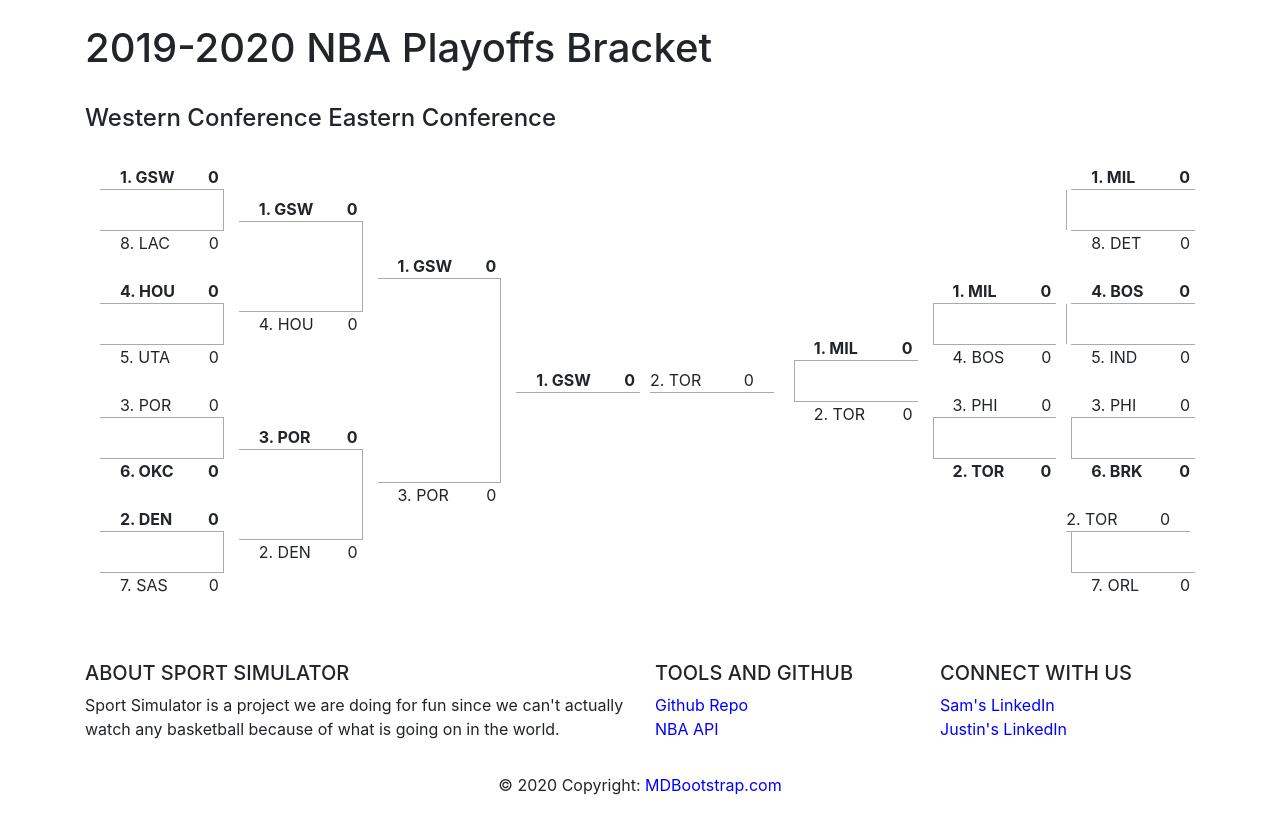
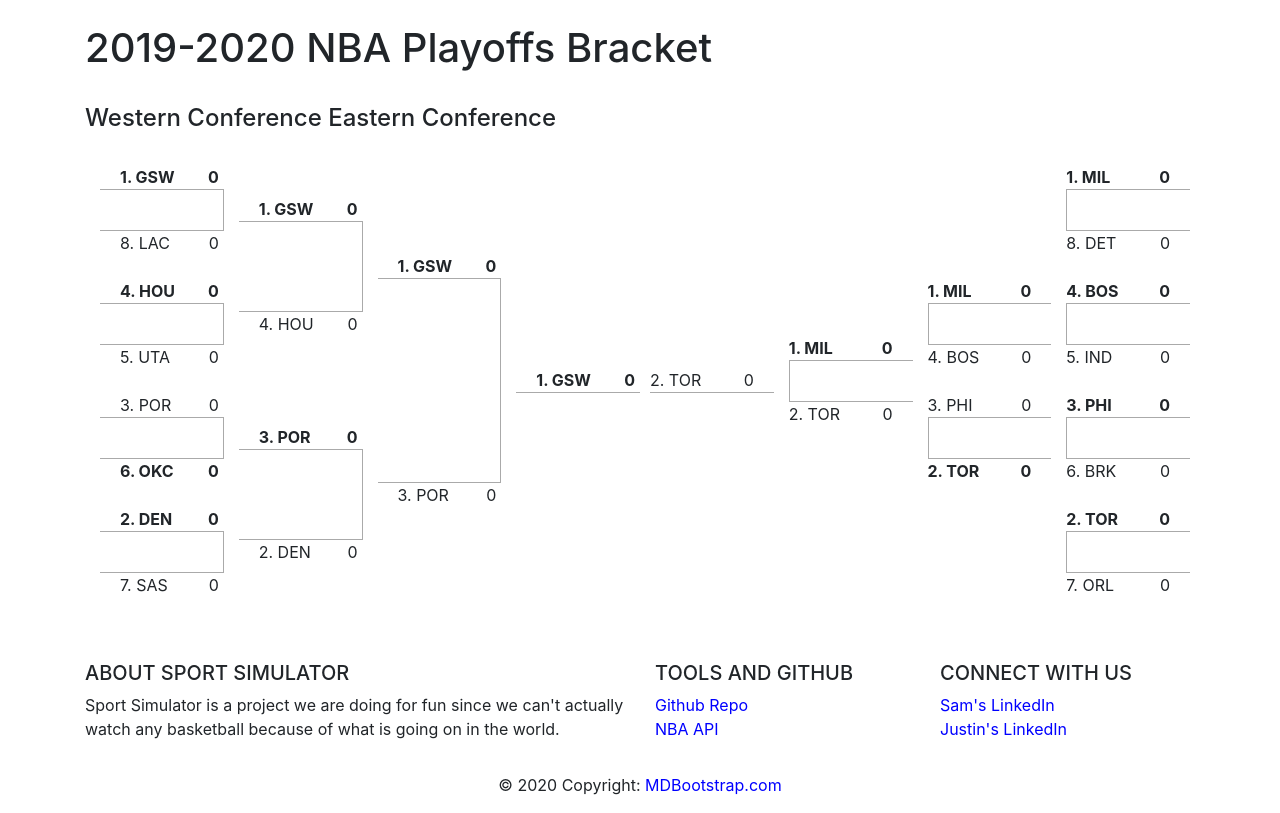
Before and after one commit to JustinJKelly/sports_simulator, a Django app: page /basketball/playoffs in a window 1280 px wide. Shown: the part 56-869 px from the top of the page. Run offline with Django 3.2, Linux system fonts and the light colour scheme; some libraries are stand-ins or nearby versions.

Commit message:
updated playoff bracket. Right side of the bracket is buggy

```diff
--- a/templates/basketball/playoffs.html
+++ b/templates/basketball/playoffs.html
@@ -5,7 +5,7 @@
       .tournament{
         display:flex;
         flex-direction:row;
-        overflow: scroll;
+        overflow: auto;
     }
     .round{
         display:flex;
@@ -30,12 +30,12 @@
     .round .spacer:first-child,
     .round .spacer:last-child{ flex-grow:.5; }
 
-    .round-right .spacer{ flex-shrink:1; }
-    .round-right .spacer:first-child,
-    .round-right .spacer:last-child{ flex-shrink:.5; }
+    .round-right .spacer-right{ flex-grow:1; }
+    .round-right .spacer-right:first-child,
+    .round-right .spacer-right:last-child{ flex-grow:.5; }
 
     .round-right .game-spacer{
-        flex-shrink:1;
+        flex-grow:1;
     }
     .round .game-spacer{
         flex-grow:1;
@@ -58,6 +58,10 @@
         font-weight:bold;
     }
 
+    li.game-right.winner{
+        font-weight: bold;
+    }
+
     li.game span{
         float:right;
         margin-right:5px;
@@ -70,6 +74,7 @@
 
     li.game-top{ border-bottom:1px solid #aaa; }
 
+    li.game-right-top{ border-bottom: 1px solid #aaa;}
 
     li.game-spacer{
         border-right:1px solid #aaa;
@@ -82,6 +87,9 @@
     }
 
     li.game-bottom{
+        border-top:1px solid #aaa;
+    }
+    li.game-right-bottom{
         border-top:1px solid #aaa;
     }
     </style>
@@ -156,24 +164,24 @@
             <li class="spacer-right">&nbsp;</li>
         </ul>
 
-        <ul class="round round-right-3">
-            <li class="spacer">&nbsp;</li>
-            <li class="game game-top winner">1. MIL<span>0</span>
-            <li class="game game-spacer-right">&nbsp;</li>
-            <li class="game game-bottom ">2. TOR<span>0</span></li>
-            <li class="spacer">&nbsp;</li>
+        <ul class="round-right round-right-3">
+            <li class="spacer-right">&nbsp;</li>
+            <li class="game-right game-right-top winner">1. MIL<span>0</span>
+            <li class="game-right game-spacer-right">&nbsp;</li>
+            <li class="game-right game-right-bottom ">2. TOR<span>0</span></li>
+            <li class="spacer-right">&nbsp;</li>
         </ul>
         <ul class="round round-right-2">
             <li class="spacer-right">&nbsp;</li>
-            <li class="game game-top winner">1. MIL<span>0</span></li>
-            <li class="game game-spacer-right"></li>
-            <li class="game game-bottom">4. BOS<span>0</span></li>
+            <li class="game-right game-right-top winner">1. MIL<span>0</span></li>
+            <li class="game-right game-spacer-right"></li>
+            <li class="game-right game-right-bottom">4. BOS<span>0</span></li>
 
             <li class="spacer-right">&nbsp;</li>
 
-            <li class="game game-top">3. PHI <span>0</span></li>
-            <li class="game game-spacer-right">&nbsp;</li>
-            <li class="game game-bottom winner">2. TOR<span>0</span></li>
+            <li class="game-right game-right-top">3. PHI <span>0</span></li>
+            <li class="game-right game-spacer-right">&nbsp;</li>
+            <li class="game-right game-right-bottom winner">2. TOR<span>0</span></li>
 
             <li class="spacer-right">&nbsp;</li>
         </ul>
@@ -181,27 +189,27 @@
         <ul class="round-right round-right-1">
             <li class="spacer-right">&nbsp;</li>
 
-            <li class="game game-top winner">1. MIL <span>0</span></li>
+            <li class="game-right game-right-top winner">1. MIL <span>0</span></li>
             <li class="game-right game-spacer-right">&nbsp;</li>
-            <li class="game game-bottom ">8. DET <span>0</span></li>
+            <li class="game-right game-right-bottom ">8. DET <span>0</span></li>
 
             <li class="spacer-right">&nbsp;</li>
 
-            <li class="game game-top winner">4. BOS<span>0</span></li>
+            <li class="game-right game-right-top winner">4. BOS<span>0</span></li>
             <li class="game-right game-spacer-right">&nbsp;</li>
-            <li class="game game-bottom ">5. IND<span>0</span></li>
+            <li class="game-right game-right-bottom ">5. IND<span>0</span></li>
 
             <li class="spacer-right">&nbsp;</li>
 
-            <li class="game game-top ">3. PHI<span>0</span></li>
-            <li class="game game-spacer-right">&nbsp;</li>
-            <li class="game game-bottom winner">6. BRK<span>0</span></li>
+            <li class="game-right game-right-top winner">3. PHI<span>0</span></li>
+            <li class="game-right game-spacer-right">&nbsp;</li>
+            <li class="game-right game-right-bottom ">6. BRK<span>0</span></li>
 
-            <li class="spacer">&nbsp;</li>
+            <li class="spacer-right">&nbsp;</li>
 
-            <li class="game-right game-top winner">2. TOR<span>0</span></li>
-            <li class="game game-spacer-right">&nbsp;</li>
-            <li class="game game-bottom ">7. ORL<span>0</span></li>
+            <li class="game-right game-right-top winner">2. TOR<span>0</span></li>
+            <li class="game-right game-spacer-right">&nbsp;</li>
+            <li class="game-right game-right-bottom ">7. ORL<span>0</span></li>
 
             <li class="spacer-right">&nbsp;</li>
         </ul>
```
